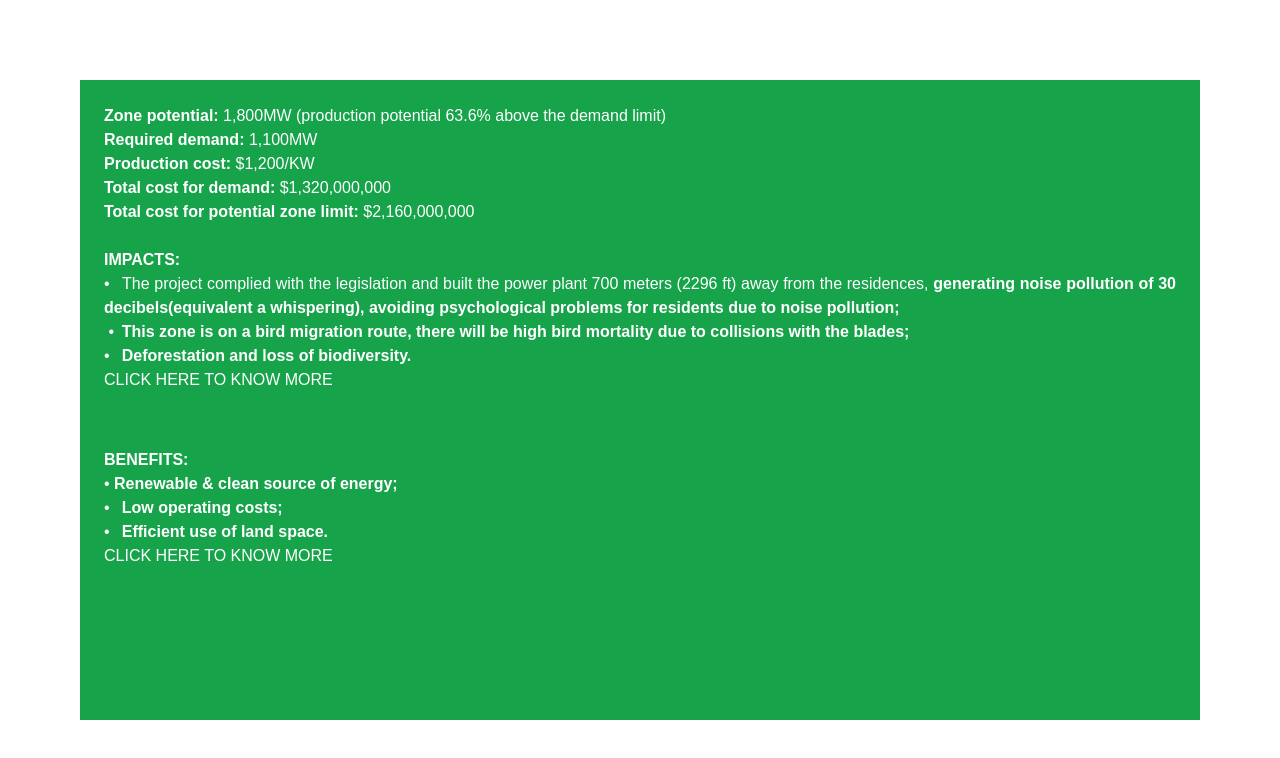
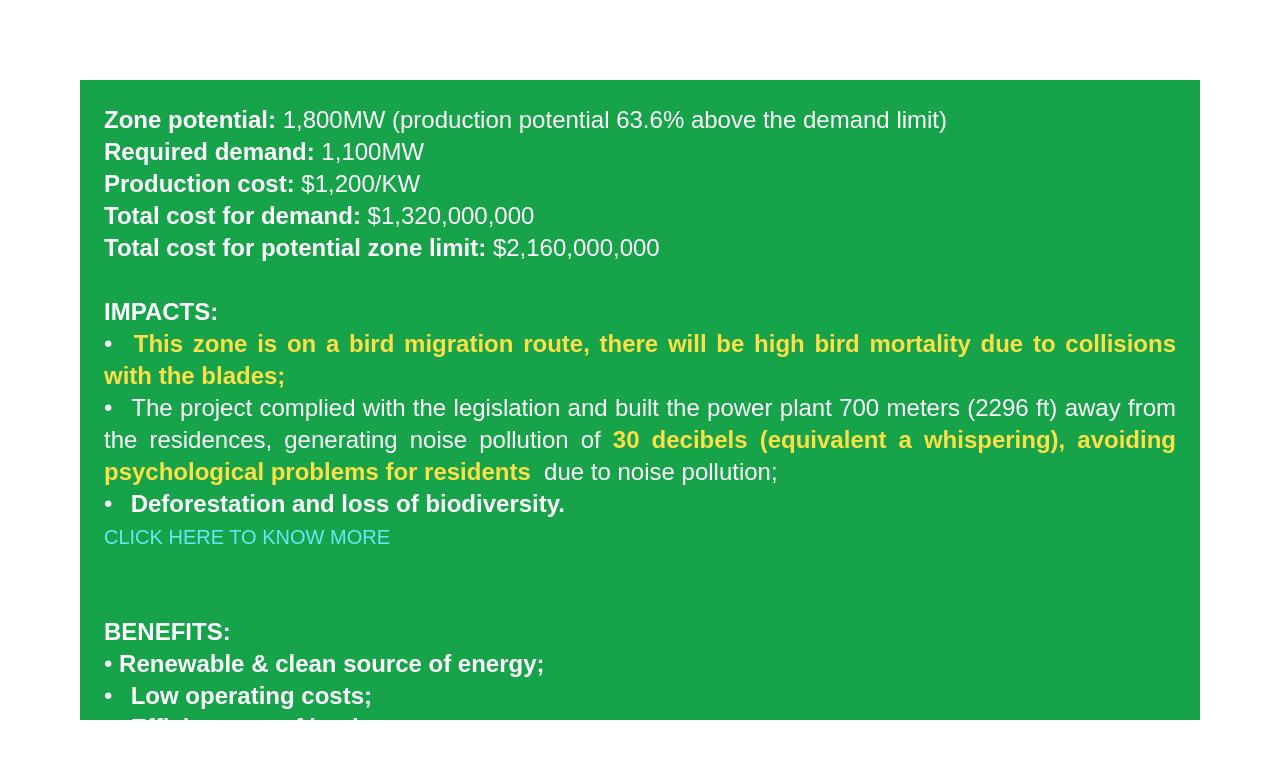
Before and after one commit to LuccaTourinho/gamma-crucis, a Next.js app: page /energysource/eolica/zone2 in a window 1280 px wide. Shown: the top 758 px of the page. Built offline with nearby package versions, Linux system fonts and the light colour scheme.

Commit message:
++altewind

```diff
--- a/src/app/energysource/eolica/zone1/page.tsx
+++ b/src/app/energysource/eolica/zone1/page.tsx
@@ -12,7 +12,7 @@ export default function Page() {
           rel="noopener noreferrer"
           className='w-full h-full hover:cursor-pointer'
         >
-        <p className="text-white whitespace-pre-wrap text-justify">
+        <p className="text-2xl text-white whitespace-pre-wrap text-justify">
         <span className='font-bold'>Zone potential:</span> 2,500MW (production potential 127.2% above the demand limit){'\n'}
         <span className='font-bold'>Required demand:</span> 1,100MW {'\n'}
         <span className='font-bold'>Production cost:</span> $1,200/KW {'\n'}
@@ -20,16 +20,17 @@ export default function Page() {
         <span className='font-bold'>Total cost for potential zone limit:</span> $ 3,000,000,000 {'\n'}{'\n'}
         <span className='font-bold uppercase'>Impacts:</span>{'\n'}
 
-        •	Your project caused <span className='font-bold'>psychological distress</span> to residents due to noise pollution of <span className='font-bold'>80 decibels (equivalent a hairdryer noise)</span>, as the wind generators were built 150 meters (492 ft) away from homes; {'\n'}
-        •	<span className='font-bold'>Deforestation and loss of biodiversity;{'\n'}</span>
-        •	<span className='font-bold'>Bird deaths from hitting the blades. {'\n'}</span>
-        CLICK HERE TO KNOW MORE
+        •	Your project caused <span className='font-bold text-yellow-300'>psychological distress</span> to residents due to noise pollution of <span className='font-bold text-yellow-300'>80 decibels(equivalent a hairdryer noise)</span>,{'\n'} as the wind generators were built 150 meters (492 ft) away from homes; {'\n'}
+        •	<span className='font-bold text-yellow-300'>Deforestation and loss of biodiversity;{'\n'}</span>
+        •	<span className='font-bold text-yellow-300'>Bird deaths from hitting the blades. {'\n'}</span>
+        <span className='text-xl text-cyan-300'>CLICK HERE TO KNOW MORE {'\n'}</span>
+
         </p>
         </Link>
         <Link href={"https://www.youtube.com/watch?v=0iCo_t9pY6g"}
           target="_blank"
           rel="noopener noreferrer"
-          className='w-full h-full hover:cursor-pointer text-white'>
+          className='text-xl w-full h-full hover:cursor-pointer text-red-400'>
           SEE VIDEO(Portuguese language)
 
         </Link>
@@ -39,12 +40,12 @@ export default function Page() {
           rel="noopener noreferrer"
           className='w-full h-full hover:cursor-pointer'
         >
-          <p className="text-white whitespace-pre-wrap text-justify">
+          <p className="text-2xl text-white whitespace-pre-wrap text-justify">
           <span className='font-bold'>BENEFITS:</span>{'\n'}
           • <span className='font-bold'>Renewable & clean source of energy;{'\n'}</span>
           •	<span className='font-bold'>Low operating costs;{'\n'}</span>
           •	<span className='font-bold'>Efficient use of land space. {'\n'}</span>
-          CLICK HERE TO KNOW MORE
+          <span className='text-xl text-cyan-300'>CLICK HERE TO KNOW MORE {'\n'}</span>
         </p>
         </Link>
           </>
--- a/src/app/energysource/eolica/zone2/page.tsx
+++ b/src/app/energysource/eolica/zone2/page.tsx
@@ -12,7 +12,7 @@ export default function Page() {
           rel="noopener noreferrer"
           className='w-full h-full hover:cursor-pointer'
         >
-        <p className="text-white whitespace-pre-wrap text-justify">
+        <p className="text-2xl text-white whitespace-pre-wrap text-justify">
         <span className='font-bold'>Zone potential:</span> 1,800MW (production potential 63.6% above the demand limit){'\n'}
         <span className='font-bold'>Required demand:</span> 1,100MW {'\n'}
         <span className='font-bold'>Production cost:</span> $1,200/KW {'\n'}
@@ -20,10 +20,11 @@ export default function Page() {
         <span className='font-bold'>Total cost for potential zone limit:</span> $2,160,000,000{'\n'}{'\n'}
         <span className='font-bold uppercase'>Impacts:</span>{'\n'}
 
-        •	The project complied with the legislation and built the power plant 700 meters (2296 ft) away from the residences, <span className='font-bold'>generating noise pollution of 30 decibels(equivalent a whispering), avoiding psychological problems for residents due to noise pollution;{'\n'} </span>
-        •	<span className='font-bold'>This zone is on a bird migration route, there will be high bird mortality due to collisions with the blades;</span>{'\n'}
+        •	<span className='font-bold text-yellow-300'>This zone is on a bird migration route, there will be high bird mortality due to collisions with the blades;{'\n'}</span>
+        •	The project complied with the legislation and built the power plant 700 meters (2296 ft) away from the residences, generating noise pollution of <span className='font-bold text-yellow-300'>30 decibels (equivalent a whispering), avoiding psychological problems for residents</span> <span className='font-bold text-yellow-300'></span> due to noise pollution;{'\n'}
         •	<span className='font-bold'>Deforestation and loss of biodiversity.{'\n'}</span>
-        CLICK HERE TO KNOW MORE
+        <span className='text-xl text-cyan-300'>CLICK HERE TO KNOW MORE {'\n'}</span>
+
         </p>
         </Link>
 
@@ -33,12 +34,12 @@ export default function Page() {
           rel="noopener noreferrer"
           className='w-full h-full hover:cursor-pointer'
         >
-          <p className="text-white whitespace-pre-wrap text-justify">
+          <p className="text-2xl text-white whitespace-pre-wrap text-justify">
           {'\n\n'}<span className='font-bold'>BENEFITS:</span>{'\n'}
           • <span className='font-bold'>Renewable & clean source of energy;{'\n'}</span>
           •	<span className='font-bold'>Low operating costs;{'\n'}</span>
           •	<span className='font-bold'>Efficient use of land space. {'\n'}</span>
-          CLICK HERE TO KNOW MORE
+          <span className='text-xl text-cyan-300'>CLICK HERE TO KNOW MORE {'\n'}</span>
         </p>
         </Link>
 
--- a/src/app/energysource/eolica/zone3/page.tsx
+++ b/src/app/energysource/eolica/zone3/page.tsx
@@ -12,17 +12,18 @@ export default function Page() {
           rel="noopener noreferrer"
           className='w-full h-full hover:cursor-pointer'
         >
-        <p className="text-white whitespace-pre-wrap text-justify">
+        <p className="text-2xl text-white whitespace-pre-wrap text-justify">
         <span className='font-bold'>Zone potential:</span> 1,100MW ( production potential 0% above demand limit){'\n'}
         <span className='font-bold'>Required demand:</span> 1,100MW {'\n'}
         <span className='font-bold'>Production cost:</span> $1,200/KW {'\n'}
         <span className='font-bold'>Total cost for demand:</span> $1,320,000,000 {'\n'}{'\n'}
         <span className='font-bold uppercase'>Impacts:</span>{'\n'}
 
-        •	Your project complied with the legislation and built the power plant 1.5 km (4921 ft) away from the residences, <span className='font-bold'>noise pollution is not reaching the residences, avoiding psychological problems for residents due to noise pollution;{'\n'} </span>
-        •	<span className='font-bold'>Deforestation and loss of biodiversity;{'\n'}</span>
+        •	Your project complied with the legislation and built the power plant 1.5 km (4921 ft) away from the residences, <span className='font-bold text-yellow-300'>noise pollution {'\n'}is not reaching the residences, avoiding psychological problems for residents due to noise pollution;{'\n'}</span>
+        • <span className='font-bold'>Deforestation and loss of biodiversity;{'\n'}</span>
         •	<span className='font-bold'>Bird deaths from hitting the blades.{'\n'}</span>
-        CLICK HERE TO KNOW MORE
+        <span className='text-xl text-cyan-300'>CLICK HERE TO KNOW MORE {'\n\n\n'}</span>
+
         </p>
         </Link>
         <Link
@@ -31,12 +32,12 @@ export default function Page() {
           rel="noopener noreferrer"
           className='w-full h-full hover:cursor-pointer'
         >
-          <p className="text-white whitespace-pre-wrap text-justify">
+          <p className="text-2xl text-white whitespace-pre-wrap text-justify">
           <span className='font-bold'>BENEFITS:</span>{'\n'}
           • <span className='font-bold'>Renewable & clean source of energy;{'\n'}</span>
           •	<span className='font-bold'>Low operating costs;{'\n'}</span>
           •	<span className='font-bold'>Efficient use of land space. {'\n'}</span>
-          CLICK HERE TO KNOW MORE
+          <span className='text-xl text-cyan-300'>CLICK HERE TO KNOW MORE {'\n'}</span>
         </p>
         </Link>
         </>
--- a/src/components/Zone1.tsx
+++ b/src/components/Zone1.tsx
@@ -36,7 +36,7 @@ export default function Zone1() {
           ))
         }
       </div>
-      <div className='w-full h-[20%] flex items-center justify-center'>
+      <div className='w-full h-[35%] flex items-center justify-center'>
         <div className='relative w-full h-full'>
         {
             cuttedTrees < 20 ? (
@@ -74,7 +74,7 @@ export default function Zone1() {
         }
       </div>
       <Link href={'/energysource/eolica/zone1'} className='w-full h-[10%]'>
-        <button className={`w-full h-full bg-cyan-500 hover:bg-cyan-300 text-white p-0.5 hover:cursor-pointer ${!showFinal ? 'hidden' : ''}`}>
+        <button className={`text-2xl w-full h-full bg-cyan-500 hover:bg-cyan-300 text-white p-0.5 hover:cursor-pointer ${!showFinal ? 'hidden' : ''}`}>
           Finish
         </button>
       </Link>
--- a/src/components/Zone2.tsx
+++ b/src/components/Zone2.tsx
@@ -35,7 +35,7 @@ export default function Zone2() {
           ))
         }
       </div>
-      <div className='w-full h-[20%] flex items-center justify-center'>
+      <div className='w-full h-[35%] flex items-center justify-center'>
         <div className='relative w-full h-full'>
         {
             cuttedTrees < 20 ? (
@@ -73,7 +73,7 @@ export default function Zone2() {
         }
       </div>
       <Link href={'/energysource/eolica/zone2'} className='w-full h-[10%]'>
-        <button className={`w-full h-full bg-cyan-500 hover:bg-cyan-300 text-white p-0.5 hover:cursor-pointer ${!showFinal ? 'hidden' : ''}`}>
+        <button className={`text-2xl w-full h-full bg-cyan-500 hover:bg-cyan-300 text-white p-0.5 hover:cursor-pointer ${!showFinal ? 'hidden' : ''}`}>
           Finish
         </button>
       </Link>
--- a/src/components/Zone3.tsx
+++ b/src/components/Zone3.tsx
@@ -35,7 +35,7 @@ export default function Zone3() {
           ))
         }
       </div>
-      <div className='w-full h-[20%] flex items-center justify-center'>
+      <div className='w-full h-[35%] flex items-center justify-center'>
         <div className='relative w-full h-full'>
         {
             cuttedTrees < 20 ? (
@@ -73,7 +73,7 @@ export default function Zone3() {
         }
       </div>
       <Link href={'/energysource/eolica/zone3'} className='w-full h-[10%]'>
-        <button className={`w-full h-full bg-cyan-500 hover:bg-cyan-300 text-white p-0.5 hover:cursor-pointer ${!showFinal ? 'hidden' : ''}`}>
+        <button className={`text-2xl w-full h-full bg-cyan-500 hover:bg-cyan-300 text-white p-0.5 hover:cursor-pointer ${!showFinal ? 'hidden' : ''}`}>
           Finish
         </button>
       </Link>
```
Also changed, not shown: src/components/Eolica.tsx (+6 -6 lines).
